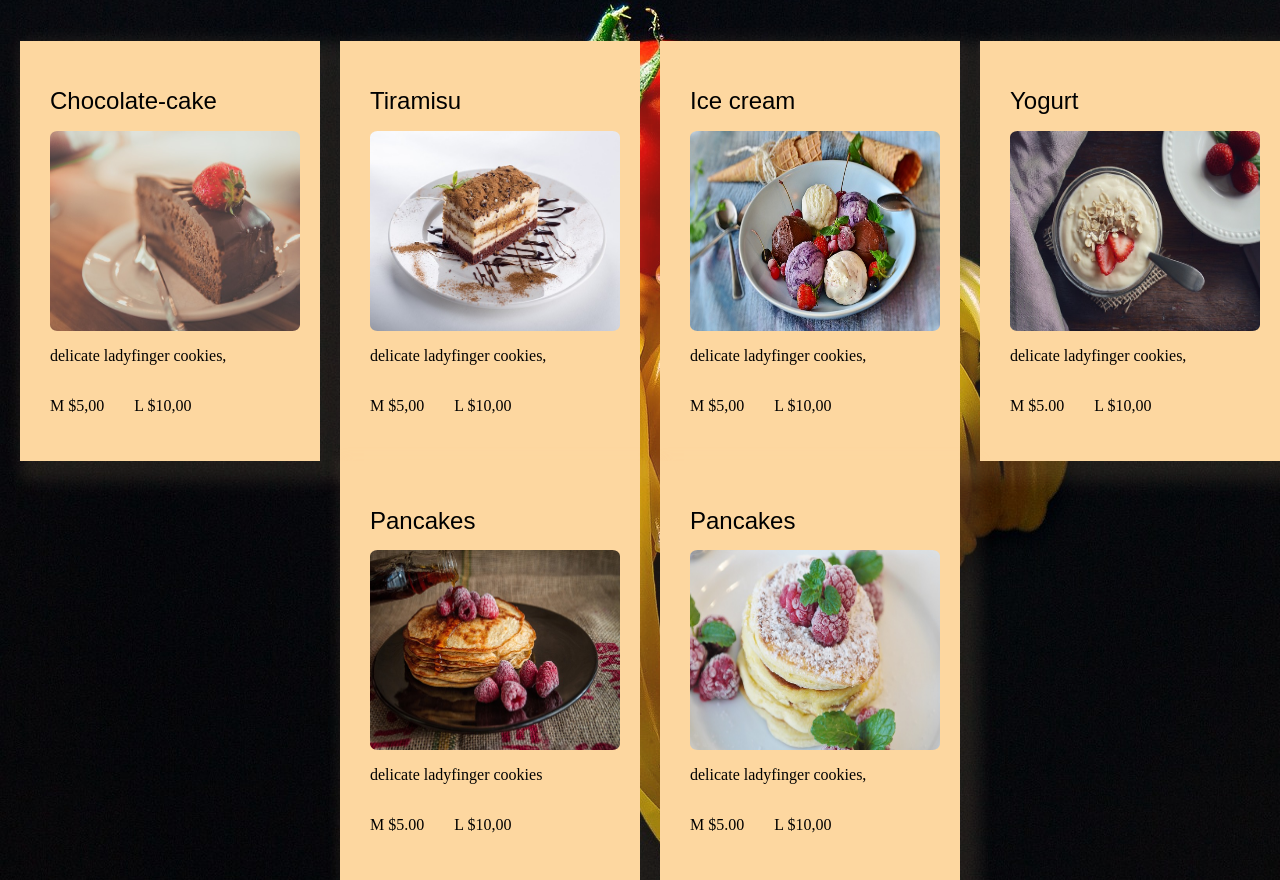
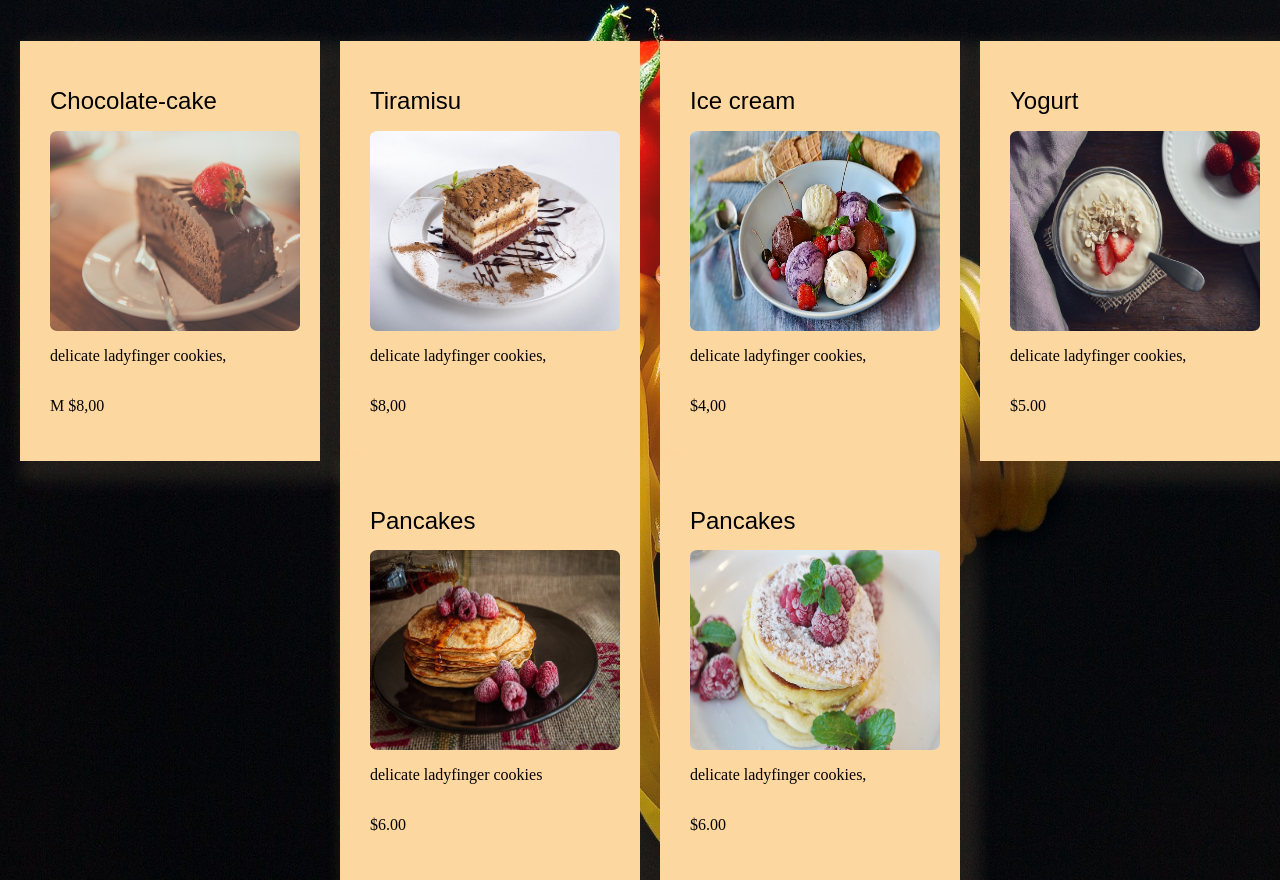
Before and after one commit to giodz87/PIZZERIA, a plain HTML site: page sweet.html in a window 1280 px wide. Shown: the part 100-980 px from the top of the page. Drawn offline with Linux system fonts and the light colour scheme.

Commit message:
change css file

```diff
--- a/pizza.css
+++ b/pizza.css
@@ -220,20 +220,20 @@ input[id="password"] {
   font-weight: 700;
   font-size: 18px;
   color: #ffffff;
-  background-color: #fdd7a0;
+  background-color: #c6120f;
   border-radius: 8px;
   border: none;
   box-shadow: 2px 3px 6px rgba(0, 0, 0, 0.15925);
 }
 .btn-log:hover {
-  background-color: #fdd7a0;
+  background-color: #c6120f;
 }
 
 .btn-text {
   margin-top: 18px;
   border: none;
   background: none;
-  color: #c6120f;
+  color: #fdd7a0;
   font-family: Arial, Helvetica, sans-serif;
   font-style: normal;
   font-weight: 400;
@@ -252,13 +252,13 @@ hr {
   font-weight: 700;
   font-size: 19px;
   color: #ffffff;
-  background-color: #fdd7a0;
+  background-color: #c6120f;
   box-shadow: 2px 3px 6px rgba(0, 0, 0, 0.15925);
   border-radius: 8px;
   border: none;
 }
 .btn-info:hover {
-  background-color: #c61209;
+  background-color: #c6120f;
 }
 
 .page {
--- a/sweet.css
+++ b/sweet.css
@@ -308,6 +308,3 @@ h2 {
   display: flex;
   flex-direction: row;
 }
-.price {
-  padding-left: 30px;
-}
--- a/sweet.html
+++ b/sweet.html
@@ -90,8 +90,7 @@
 
           <p class="ingredients">delicate ladyfinger cookies,</p>
           <div class="size">
-            <p>M $5,00</p>
-            <p class="price">L $10,00</p>
+            <p>M $8,00</p>
           </div>
         </div>
 
@@ -101,8 +100,7 @@
 
           <p class="ingredients">delicate ladyfinger cookies,</p>
           <div class="size">
-            <p>M $5,00</p>
-            <p class="price">L $10,00</p>
+            <p>$8,00</p>
           </div>
         </div>
 
@@ -112,8 +110,7 @@
 
           <p class="ingredients">delicate ladyfinger cookies,</p>
           <div class="size">
-            <p>M $5,00</p>
-            <p class="price">L $10,00</p>
+            <p>$4,00</p>
           </div>
         </div>
 
@@ -123,8 +120,7 @@
 
           <p class="ingredients">delicate ladyfinger cookies,</p>
           <div class="size">
-            <p>M $5.00</p>
-            <p class="price">L $10,00</p>
+            <p>$5.00</p>
           </div>
         </div>
 
@@ -134,8 +130,7 @@
 
           <p class="ingredients">delicate ladyfinger cookies</p>
           <div class="size">
-            <p>M $5.00</p>
-            <p class="price">L $10,00</p>
+            <p>$6.00</p>
           </div>
         </div>
 
@@ -145,8 +140,7 @@
 
           <p class="ingredients">delicate ladyfinger cookies,</p>
           <div class="size">
-            <p>M $5.00</p>
-            <p class="price">L $10,00</p>
+            <p>$6.00</p>
           </div>
         </div>
       </div>
```
Also changed, not shown: aperitivo.css (+4 -4 lines), drink.css (+4 -4 lines), pasta.css (+4 -4 lines), styles.css (+5 -5 lines).
